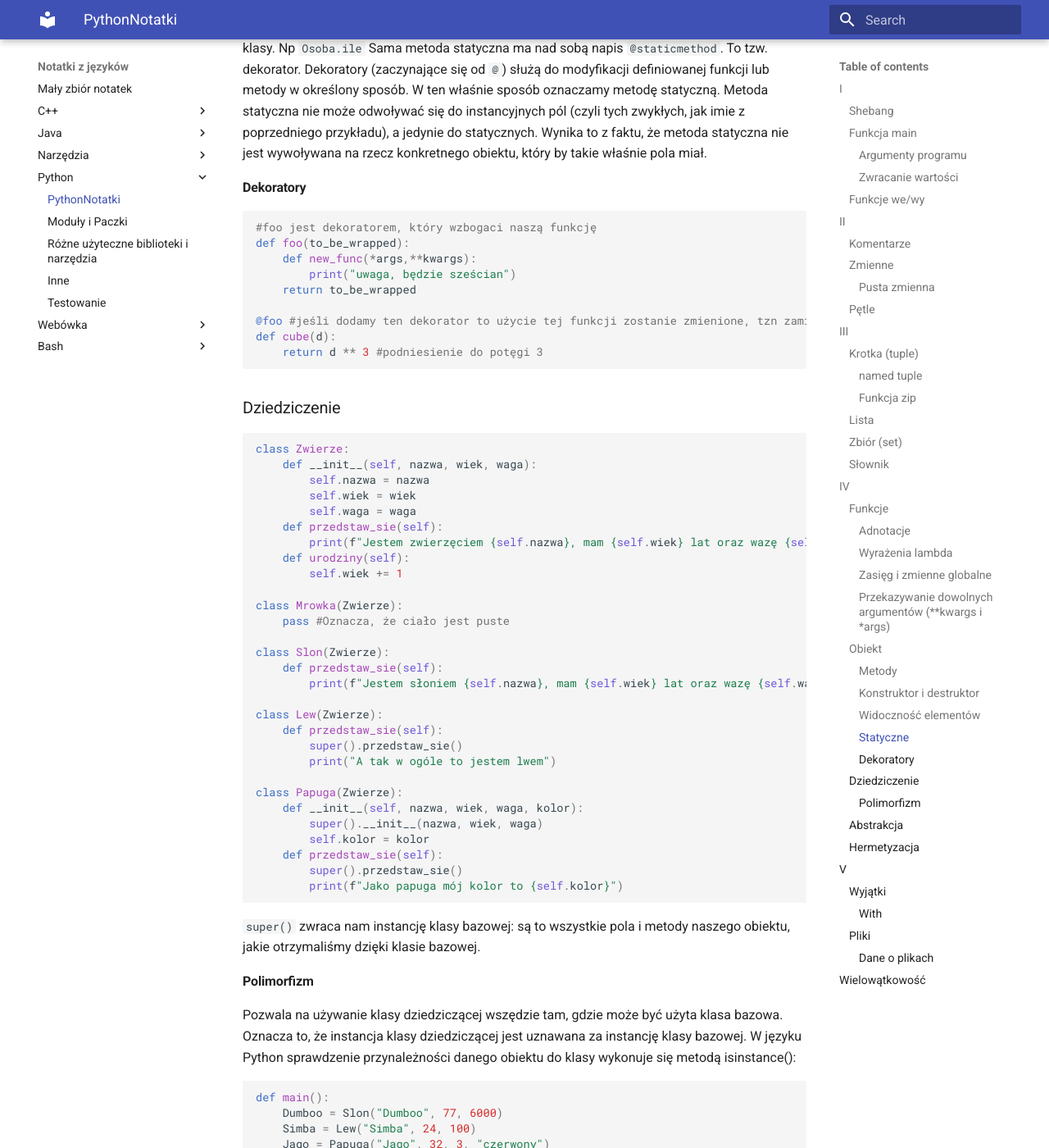
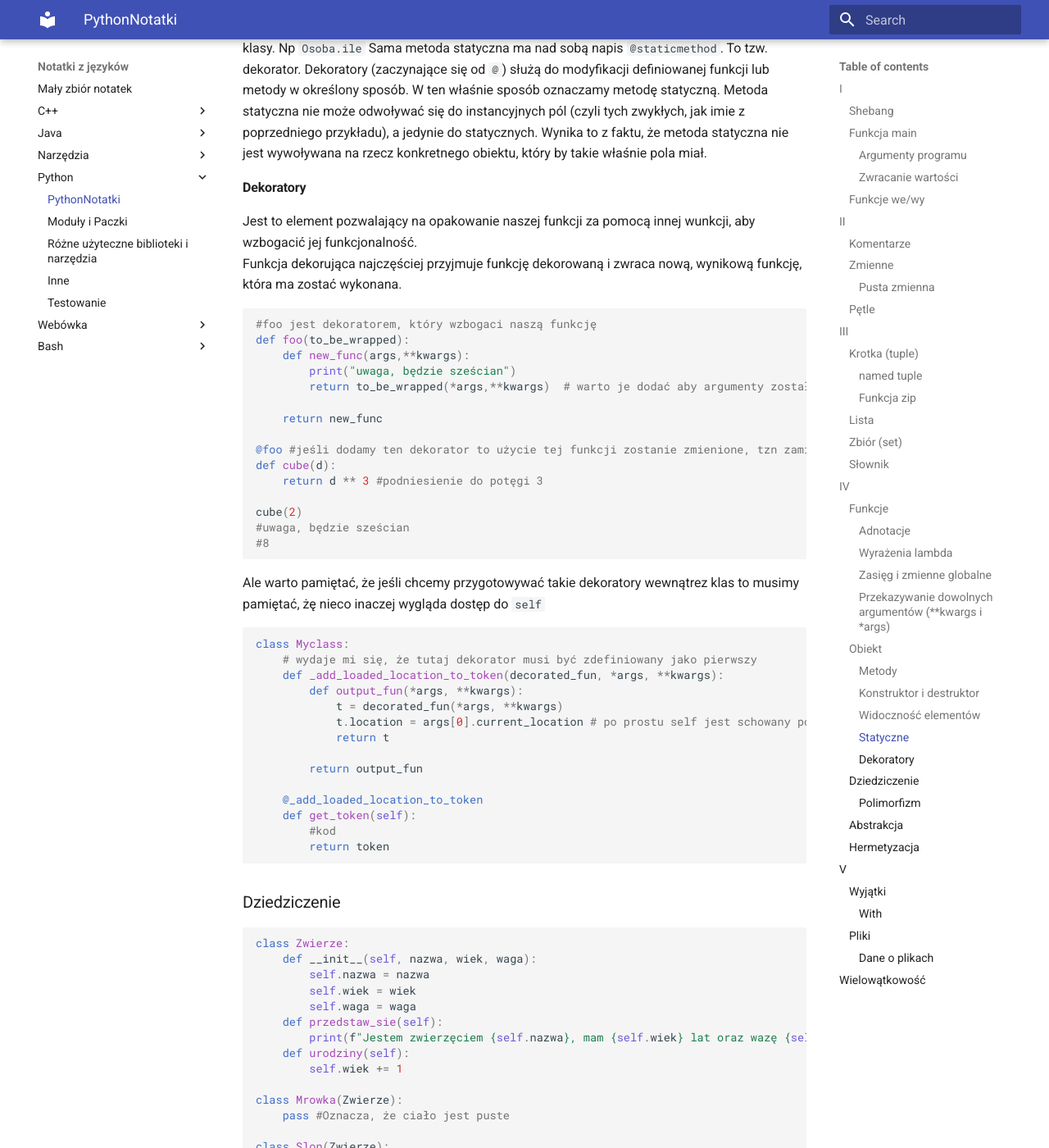
Before and after one commit to pktiuk/notatki_z_jezykow, an MkDocs documentation site: the page built from docs/Python/1_ogolne_notatki.md, in a window 1280 px wide and 1400 px high, scrolled down 14420 px. Shown: the whole window at 82% size. Built offline with MkDocs 1.6.1 and Material for MkDocs 9.7.7, drawn with Linux system fonts in a browser that asks for light colours.

Commit message:
Poprawki w dekoratorach

````diff
--- a/docs/Python/1_ogolne_notatki.md
+++ b/docs/Python/1_ogolne_notatki.md
@@ -708,16 +708,44 @@ Metoda statyczna nie może odwoływać się do instancyjnych pól (czyli tych zw
 
 #### Dekoratory
 
+Jest to element pozwalający na opakowanie naszej funkcji za pomocą innej wunkcji, aby wzbogacić jej funkcjonalność.
+Funkcja dekorująca najczęściej przyjmuje funkcję dekorowaną i zwraca nową, wynikową funkcję, która ma zostać wykonana.
+
 ```python
 #foo jest dekoratorem, który wzbogaci naszą funkcję
 def foo(to_be_wrapped):
-    def new_func(*args,**kwargs):
+    def new_func(args,**kwargs):
         print("uwaga, będzie sześcian")
-    return to_be_wrapped
+        return to_be_wrapped(*args,**kwargs)  # warto je dodać aby argumenty zostały przekazane dalej do funkcji docelowej
+
+    return new_func
 
 @foo #jeśli dodamy ten dekorator to użycie tej funkcji zostanie zmienione, tzn zamiast oryginalnej funkcji cube() otrzymamy "wzbogacone" cube drukujące komunikat przed drukowaniem
 def cube(d):
     return d ** 3 #podniesienie do potęgi 3
+
+cube(2)
+#uwaga, będzie sześcian
+#8
+```
+
+Ale warto pamiętać, że jeśli chcemy przygotowywać takie dekoratory wewnątrez klas to musimy pamiętać, żę nieco inaczej wygląda dostęp do `self`
+
+```python
+class Myclass:
+    # wydaje mi się, że tutaj dekorator musi być zdefiniowany jako pierwszy
+    def _add_loaded_location_to_token(decorated_fun, *args, **kwargs):
+        def output_fun(*args, **kwargs):
+            t = decorated_fun(*args, **kwargs)
+            t.location = args[0].current_location # po prostu self jest schowany pod pierwszym z argumentów
+            return t
+
+        return output_fun
+
+    @_add_loaded_location_to_token
+    def get_token(self):
+        #kod
+        return token
 ```
 
 ### Dziedziczenie
````
